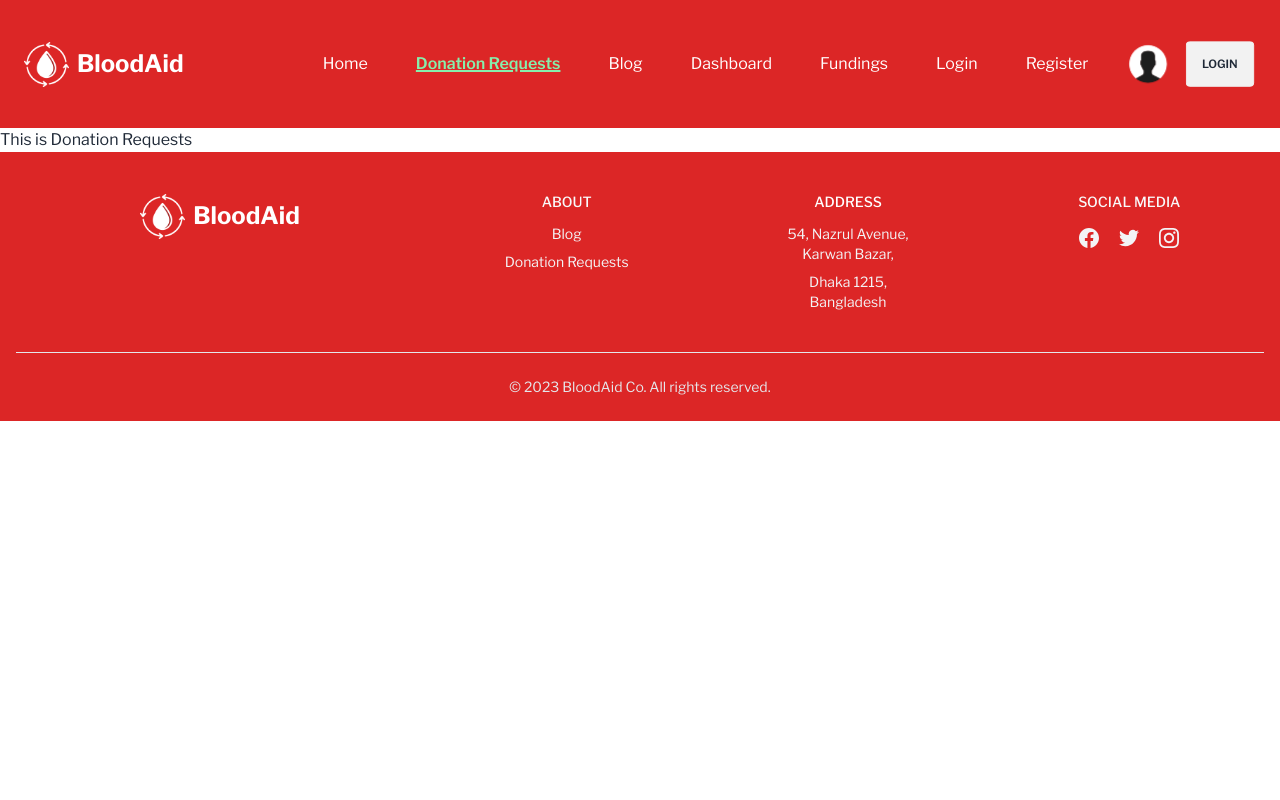
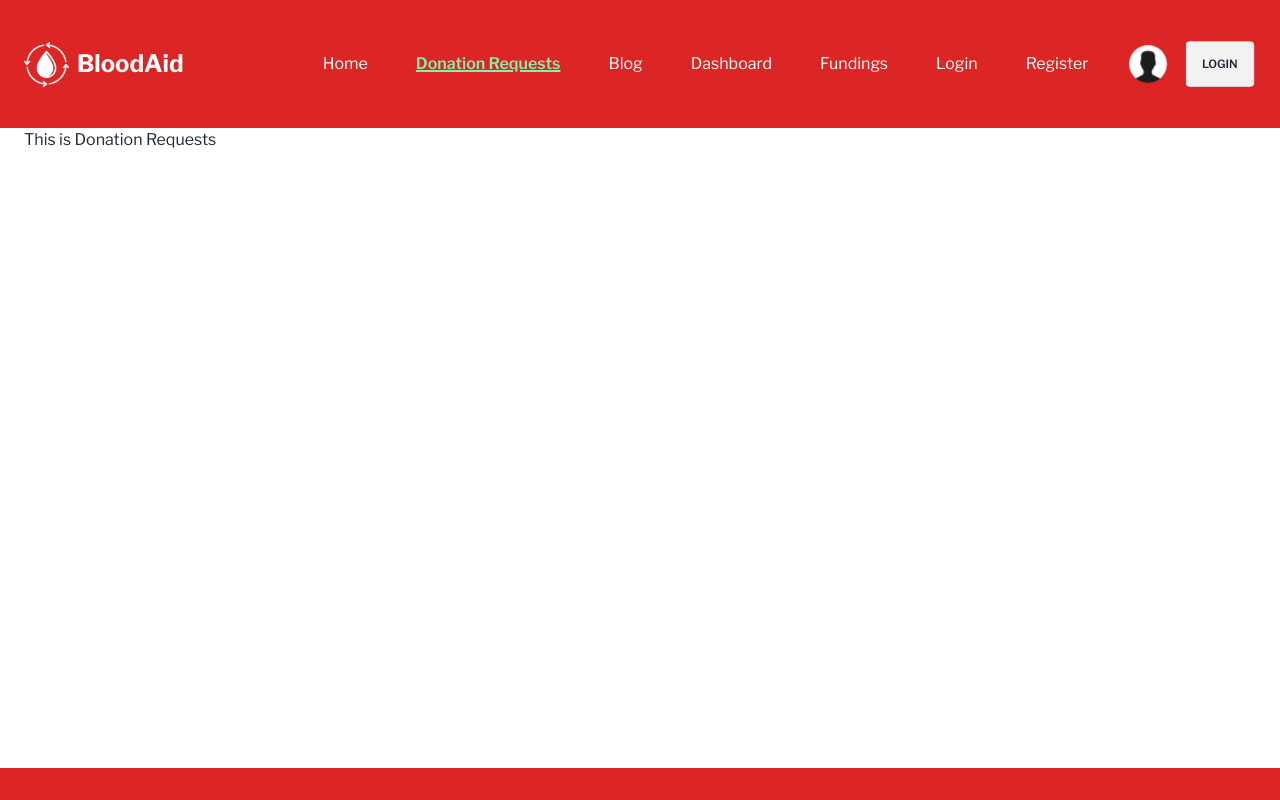
Before and after one commit to searchsakib/blood-aid-client, a React (Vite) app: page /donation-requests in a window 1280 px wide. Shown: the top 800 px of the page. Built offline with nearby package versions, Linux system fonts and the light colour scheme.

Commit message:
some minor fix in donationRequest page

```diff
--- a/src/pages/DonationRequests/DonationRequests.jsx
+++ b/src/pages/DonationRequests/DonationRequests.jsx
@@ -2,7 +2,7 @@ import { Helmet } from 'react-helmet-async';
 
 const DonationRequests = () => {
   return (
-    <div>
+    <div className="max-w-screen-xl mx-auto px-3 md:px-6 min-h-[80vh]">
       <Helmet>
         <title>Blood Aid | Donation Requests</title>
       </Helmet>
```
